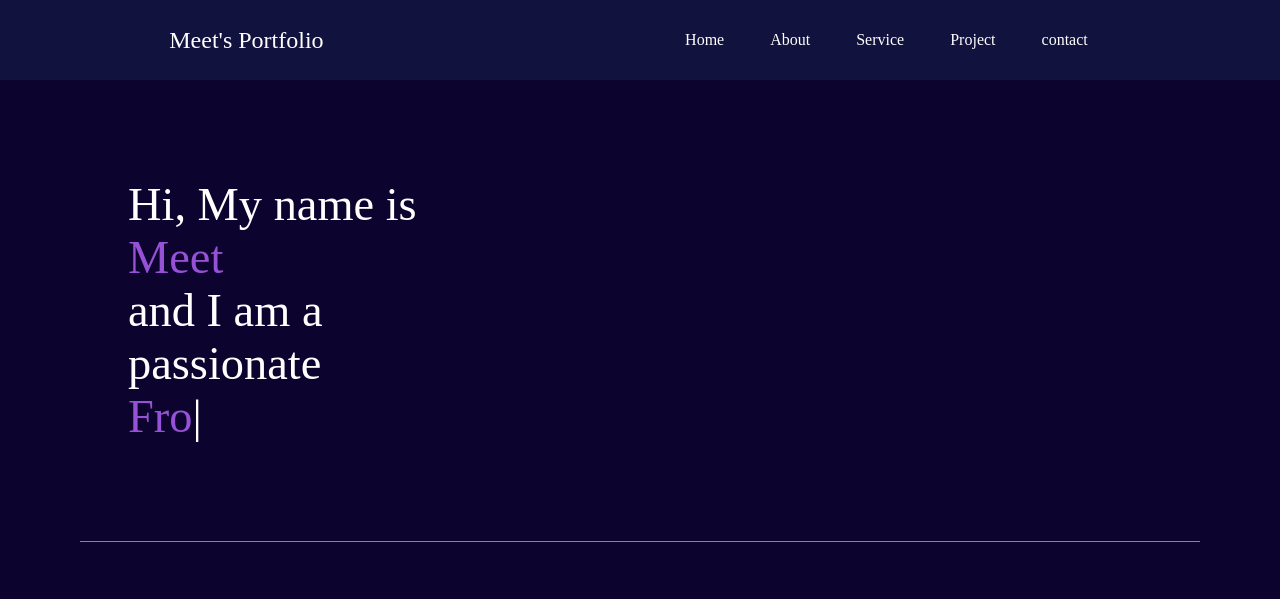
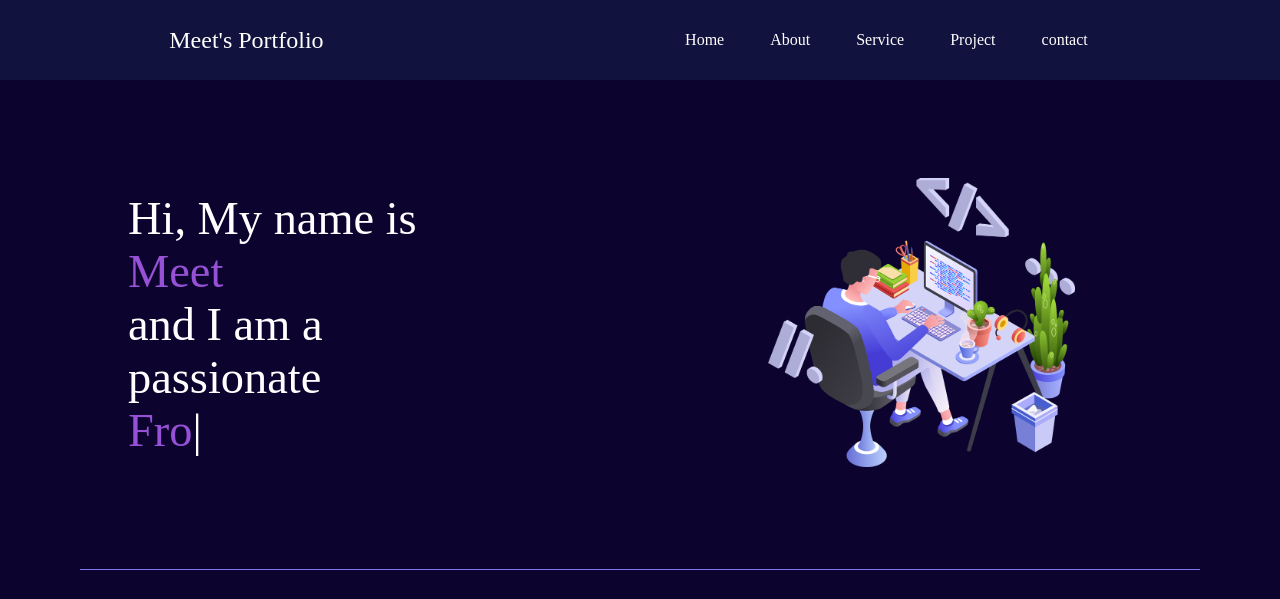
Before and after one commit to meet2901/Meet-porfolio, a plain HTML site: page portfolio/index.html in a window 1280 px wide. Shown: the top 599 px of the page. Drawn offline with nearby package versions, Linux system fonts and the light colour scheme; the site is published under a folder, as on GitHub Pages, so addresses that start at the root find nothing.

Commit message:
Update index.html

```diff
--- a/portfolio/index.html
+++ b/portfolio/index.html
@@ -48,7 +48,7 @@
                 <!-- <div>Devloper</div> -->
             </div>
             <div class="rightSection">
-                <img src="/img/first.png" alt="">
+                <img src="img/first.png" alt="">
             </div>
         </section>
         <hr>
```
